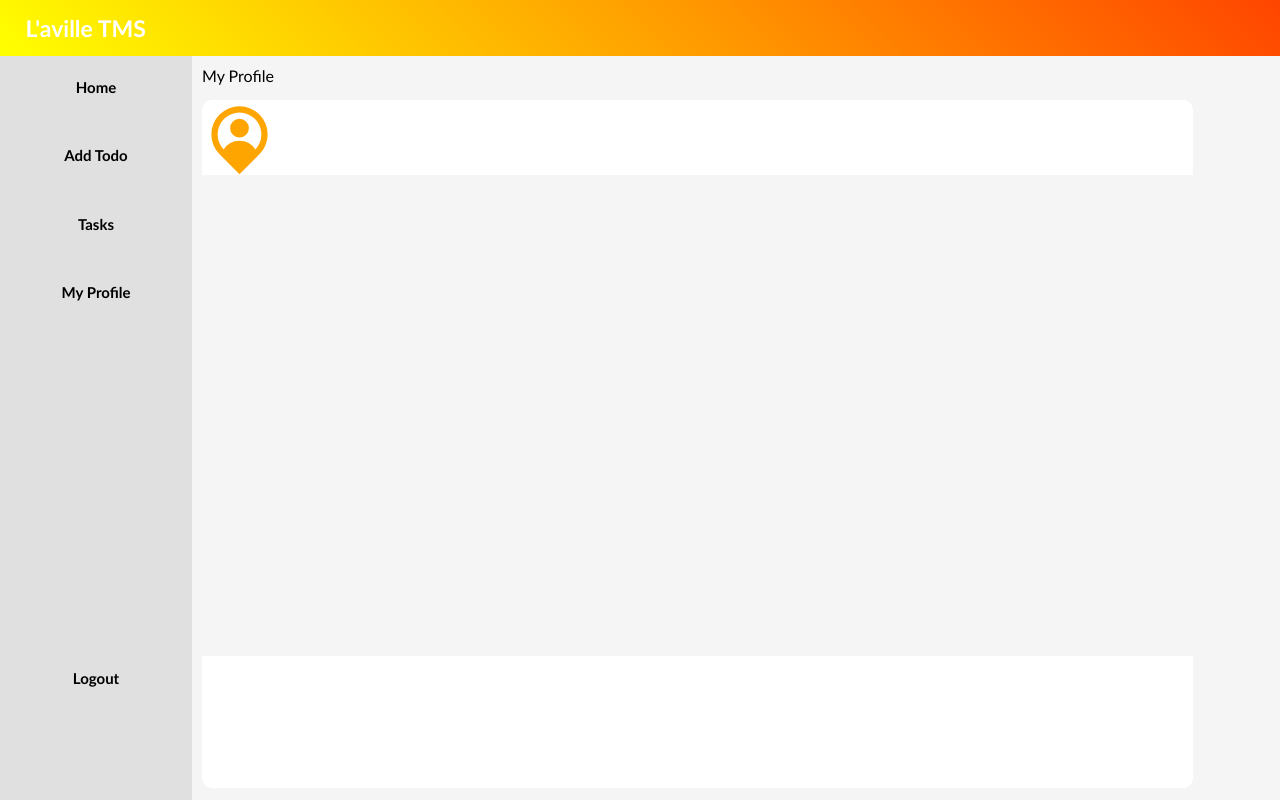
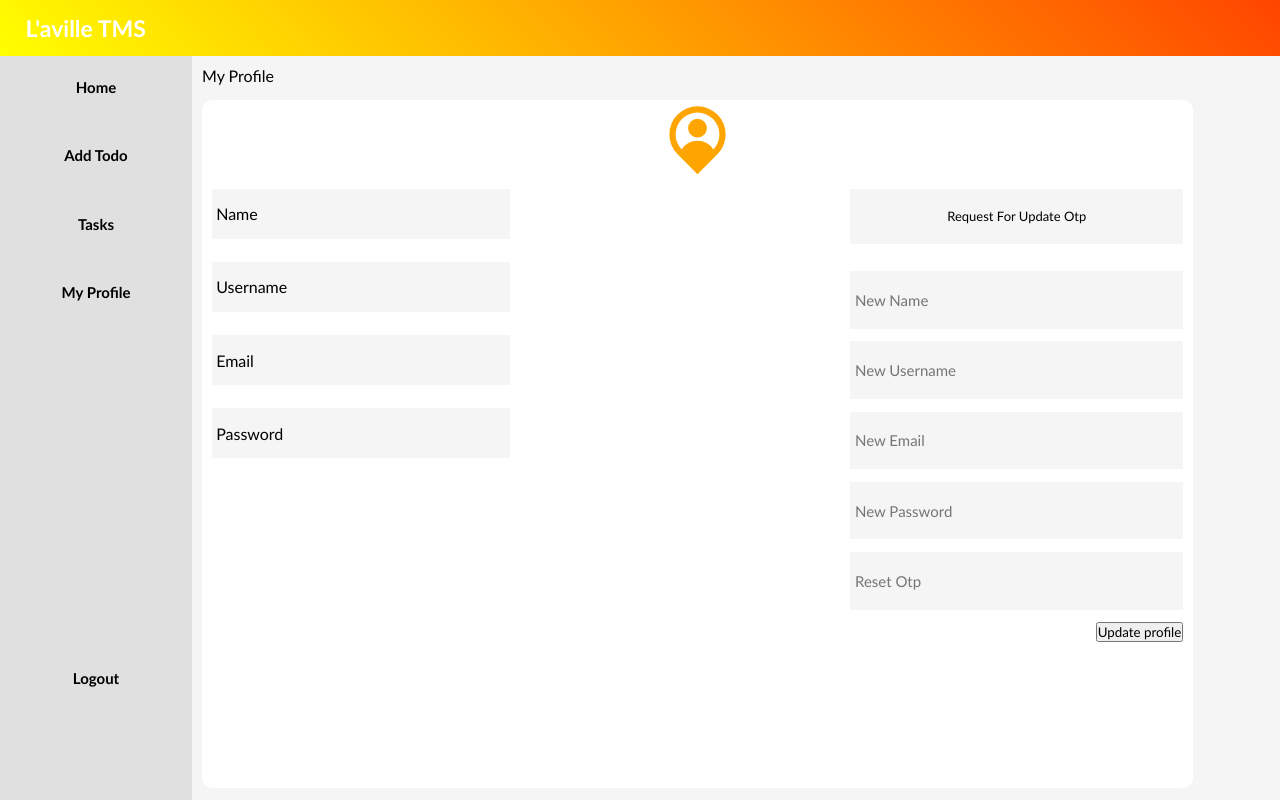
Before and after one commit to kingsleyhenz/ToDoList-Task, a React (Create React App) app: page /profile in a window 1280 px wide. Built offline with nearby package versions, Linux system fonts and the light colour scheme.

Commit message:
Profile Layout

```diff
--- a/src/Pages/Profile.js
+++ b/src/Pages/Profile.js
@@ -17,7 +17,27 @@ const Profile = () =>{
                 <p>My Profile</p>
                 <div className='probox'>
                 <RiMapPinUserFill id='pro-i'/>
-                <div className='det-wrp'></div>
+                <div className='det-wrp'>
+                  <div className='def-det'>
+                    <p>Name</p>
+                    <p>Username</p>
+                    <p>Email</p>
+                    <p>Password</p>
+                  </div>
+                  <div className='chng-det'>
+                    <div className='em-chng'>
+                      <button>Request For Update Otp</button>
+                    </div>
+                    <div className='chng-bx'>
+                      <input type="text" placeholder='New Name'/>
+                      <input type="text" placeholder='New Username'/>
+                      <input type="text" placeholder='New Email'/>
+                      <input type="text" placeholder='New Password'/>
+                      <input type="text" placeholder='Reset Otp'/>
+                      <button>Update profile</button>
+                    </div>
+                  </div>
+                </div>
                 </div>
             </div>
           </div>
--- a/src/Stylesheets/profile.css
+++ b/src/Stylesheets/profile.css
@@ -5,6 +5,8 @@
     border-radius: 10px;
     display: flex;
     flex-direction: column;
+    align-items: center;
+    gap: 2%;
 }
 #pro-i{
     font-size: 75px;
@@ -13,6 +15,71 @@
 
 .det-wrp{
     width: 100%;
+    height: 80%;
+    /* background-color: whitesmoke; */
+    display: flex;
+    justify-content: space-between;
+}
+.def-det{
+    /* background-color: dodgerblue; */
+    width: 45%;
     height: 70%;
+    padding: 0 1%;
+    display: flex;
+    flex-direction: column;
+    gap: 6%;
+}
+.def-det p{
     background-color: whitesmoke;
+    width: 70%;
+    height: 13%;
+    display: flex;
+    align-items: center;
+    padding: 0 1%;
 }
+.chng-det{
+    /* background-color: red; */
+    width: 50%;
+    height: 100%;
+    padding: 0 1%;
+    display: flex;
+    flex-direction: column;
+    align-items: end;
+    gap: 5%;
+}
+.em-chng{
+    background-color: whitesmoke;
+    width: 70%;
+    height: 10%;
+    display: flex;
+    justify-content: center;
+    align-items: center;
+}
+.em-chng > button{
+    border: none;
+    background-color: transparent;
+    cursor: pointer;
+    font-size: 13px;
+}
+.em-chng > button:hover{
+    color: gray;
+}
+.chng-bx{
+    /* background-color: springgreen; */
+    width: 100%;
+    height: 75%;
+    display: flex;
+    flex-direction: column;
+    align-items: end;
+    gap: 3%;
+}
+.chng-bx > input{
+    width: 70%;
+    height: 14%;
+    padding: 0 1%;
+    border: none;
+    background-color: whitesmoke;
+    outline: none;
+    font-size: 15px;
+    font-weight: 500;
+}
```
